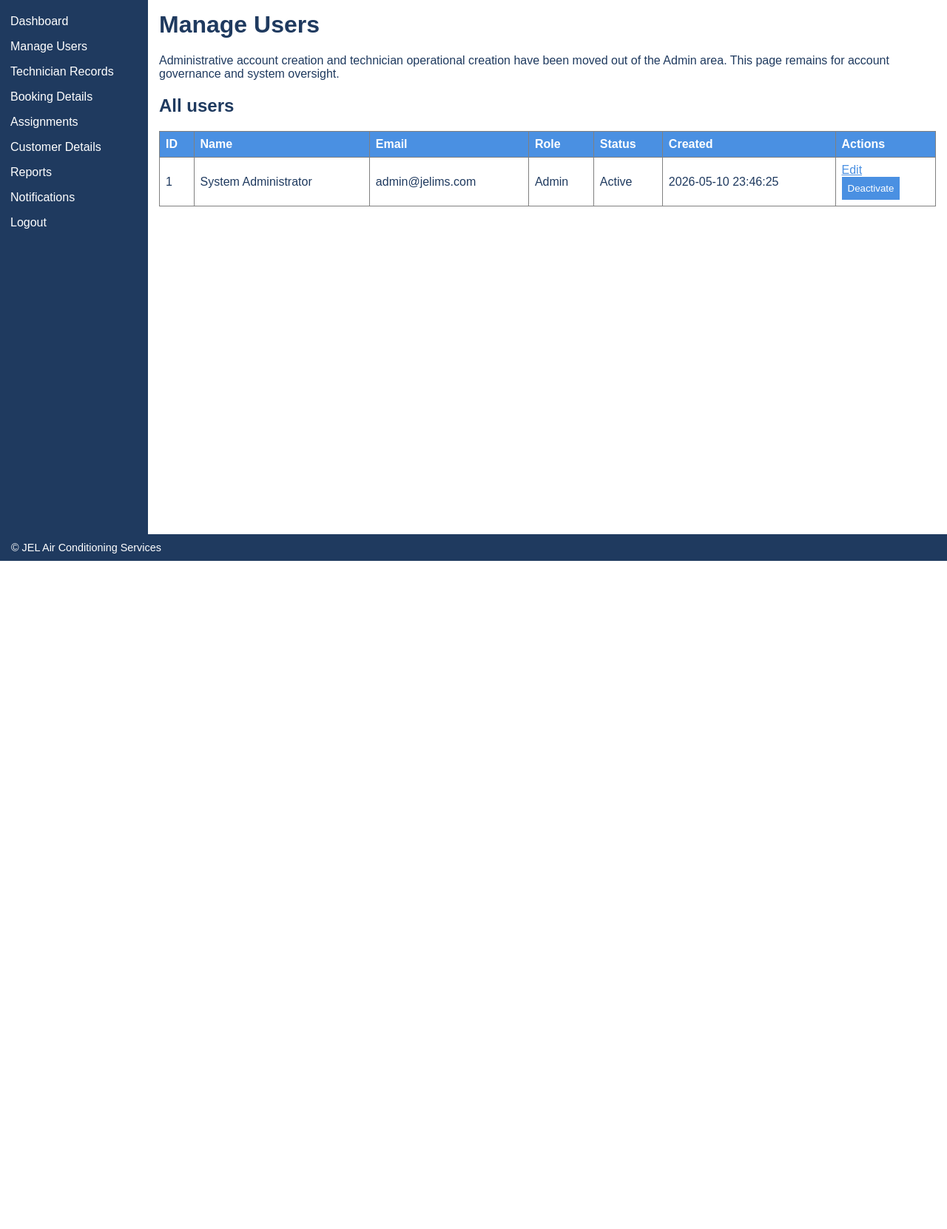
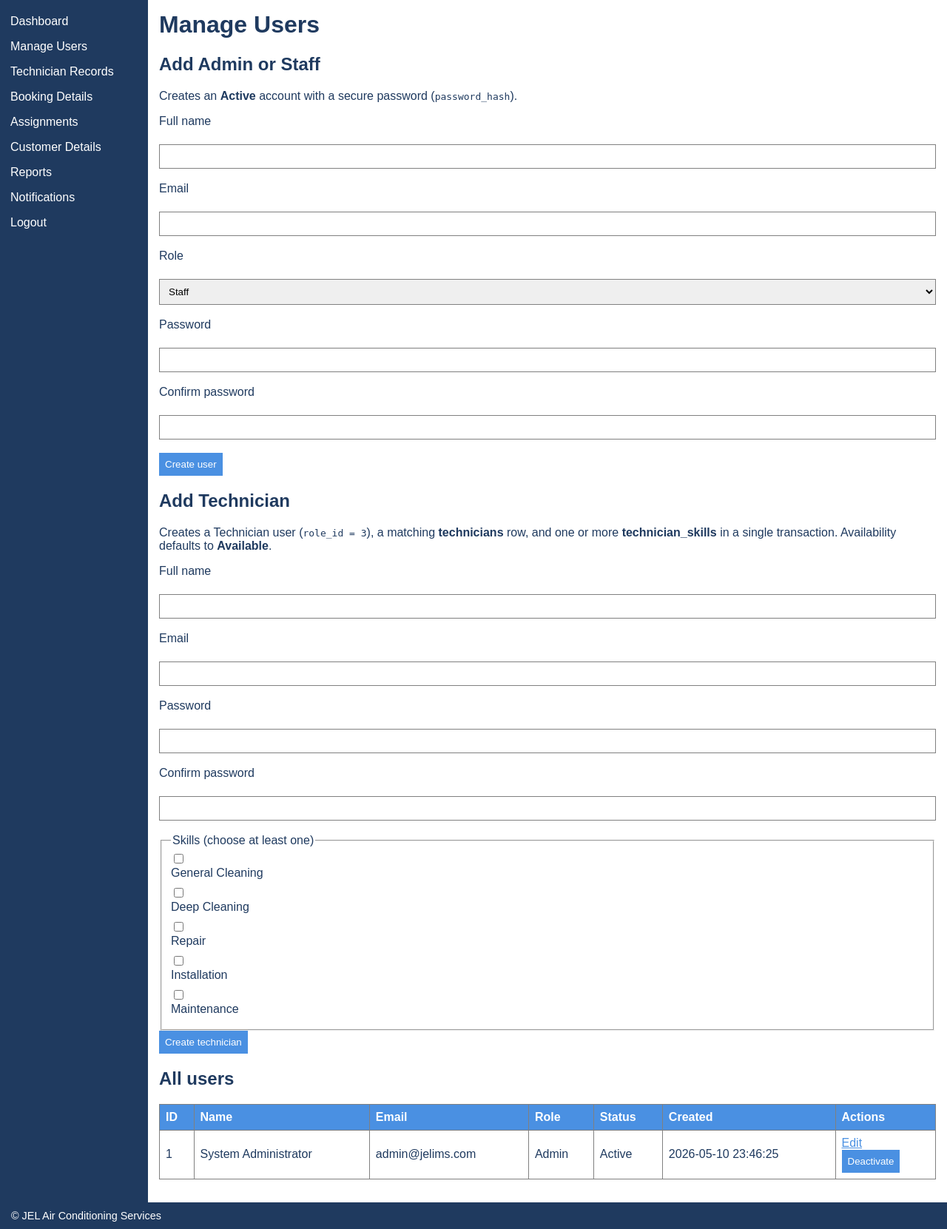
Before and after one commit to Yuttq/jel_ims, a PHP site: page /app/views/admin/manage_users.php in a window 1280 px wide. Shown: the part 42-1703 px from the top of the page at 74% size. Before the commit the page ends 800 px from the top, so only its background shows below. Run offline with PHP 8.4, Linux system fonts and the light colour scheme; a user stored in the database is signed in; data comes from the database, SQL or seed files in the repository.

Commit message:
Added admin can create staff/technican and admin etc

```diff
--- a/app/views/admin/manage_users.php
+++ b/app/views/admin/manage_users.php
@@ -116,7 +116,6 @@ require_once __DIR__ . '/../layouts/sidebar.php';
         'status_technician_busy' => 'Technician still has Assigned or Ongoing bookings. Resolve those first.',
         'status_save' => 'Could not save the new status.',
         'status_server' => 'A database error occurred. Please try again.',
-        'create_disabled' => 'Direct creation of Admin/Staff accounts is disabled in this workflow.',
         'forbidden' => 'You are not allowed to perform this action.',
         'staff_only_technician' => 'Staff can only manage technician accounts.',
     ];
@@ -182,7 +181,81 @@ require_once __DIR__ . '/../layouts/sidebar.php';
 </form>
 <?php endif; ?>
 
-<p>Administrative account creation and technician operational creation have been moved out of the Admin area. This page remains for account governance and system oversight.</p>
+<h2>Add Admin or Staff</h2>
+<p>Creates an <strong>Active</strong> account with a secure password (<code>password_hash</code>).</p>
+
+<form method="post" action="<?php echo htmlspecialchars($jel_ims_web_root . '/app/controllers/UserController.php', ENT_QUOTES, 'UTF-8'); ?>">
+    <input type="hidden" name="jel_action" value="create_user">
+    <div>
+        <label for="cu_full_name">Full name</label><br>
+        <input id="cu_full_name" type="text" name="full_name" maxlength="100" autocomplete="name" required>
+    </div>
+    <div>
+        <label for="cu_email">Email</label><br>
+        <input id="cu_email" type="email" name="email" maxlength="100" autocomplete="username" required>
+    </div>
+    <div>
+        <label for="cu_role">Role</label><br>
+        <select id="cu_role" name="role_id" required>
+            <option value="1">Admin</option>
+            <option value="2" selected>Staff</option>
+        </select>
+    </div>
+    <div>
+        <label for="cu_password">Password</label><br>
+        <input id="cu_password" type="password" name="password" minlength="8" maxlength="255" autocomplete="new-password" required>
+    </div>
+    <div>
+        <label for="cu_password_confirm">Confirm password</label><br>
+        <input id="cu_password_confirm" type="password" name="password_confirm" minlength="8" maxlength="255" autocomplete="new-password" required>
+    </div>
+    <div>
+        <input type="submit" value="Create user">
+    </div>
+</form>
+
+<h2>Add Technician</h2>
+<p>Creates a Technician user (<code>role_id = 3</code>), a matching <strong>technicians</strong> row, and one or more <strong>technician_skills</strong> in a single transaction. Availability defaults to <strong>Available</strong>.</p>
+
+<form method="post" action="<?php echo htmlspecialchars($jel_ims_web_root . '/app/controllers/UserController.php', ENT_QUOTES, 'UTF-8'); ?>">
+    <input type="hidden" name="jel_action" value="create_technician">
+    <div>
+        <label for="tec_full_name">Full name</label><br>
+        <input id="tec_full_name" type="text" name="tech_full_name" maxlength="100" autocomplete="name" required>
+    </div>
+    <div>
+        <label for="tec_email">Email</label><br>
+        <input id="tec_email" type="email" name="tech_email" maxlength="100" autocomplete="username" required>
+    </div>
+    <div>
+        <label for="tec_password">Password</label><br>
+        <input id="tec_password" type="password" name="tech_password" minlength="8" maxlength="255" autocomplete="new-password" required>
+    </div>
+    <div>
+        <label for="tec_password_confirm">Confirm password</label><br>
+        <input id="tec_password_confirm" type="password" name="tech_password_confirm" minlength="8" maxlength="255" autocomplete="new-password" required>
+    </div>
+    <fieldset>
+        <legend>Skills (choose at least one)</legend>
+        <?php if (empty($skillServices)): ?>
+        <p>No services configured in the database.</p>
+        <?php else: ?>
+        <?php foreach ($skillServices as $svc): ?>
+        <?php
+            $svcId = (int) ($svc['id'] ?? 0);
+            $svcName = (string) ($svc['service_name'] ?? '');
+        ?>
+        <div>
+            <input type="checkbox" name="service_ids[]" value="<?php echo $svcId; ?>" id="<?php echo 'svc_chk_' . $svcId; ?>">
+            <label for="<?php echo 'svc_chk_' . $svcId; ?>"><?php echo htmlspecialchars($svcName, ENT_QUOTES, 'UTF-8'); ?></label>
+        </div>
+        <?php endforeach; ?>
+        <?php endif; ?>
+    </fieldset>
+    <div>
+        <input type="submit" value="Create technician">
+    </div>
+</form>
 
 <h2>All users</h2>
 
```
Also changed, not shown: TESTING_GUIDE.md (+5 -3 lines), app/controllers/UserController.php (+2 -5 lines), docs/JEL-IMS-SYSTEM-GUIDE.md (+3 -3 lines), README.md.
